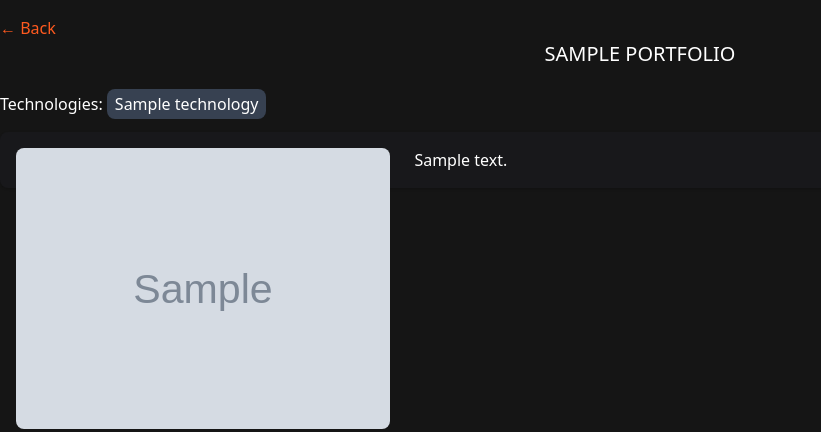
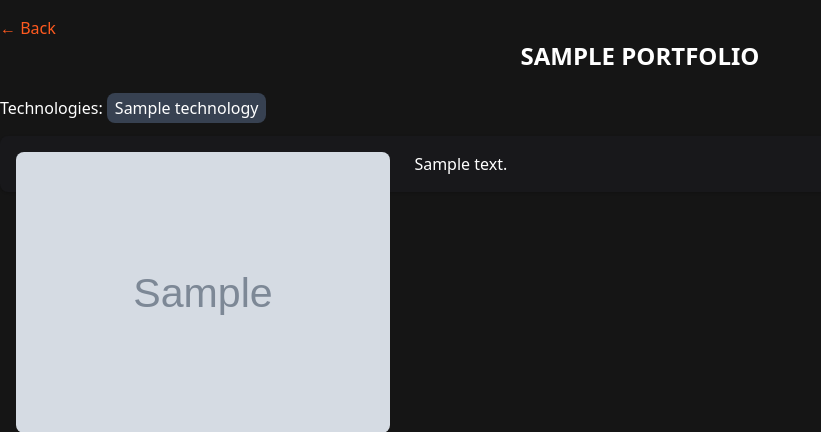
Before and after one commit to ReubenSiama/cv, a Laravel app: template resources/views/portfolio.blade.php in a window 1280 px wide. Shown: the part 64-496 px from the top of the page, without its empty margins (0-821 px from the left). Run offline with Laravel 12, Linux system fonts and the light colour scheme; the template is opened without the code that fills it: most values are stand-ins (such as "Sample title", 1, 10 or a date in 2020); grey boxes marked "Sample" are stand-in pictures; style sheets or scripts are compiled from the project's sources.

Commit message:
portfolio header

```diff
--- a/resources/views/portfolio.blade.php
+++ b/resources/views/portfolio.blade.php
@@ -5,9 +5,9 @@
         ← Back
     </a>
     <br>
-    <div class="text-center uppercase text-xl">
+    <h1 class="text-center uppercase text-2xl font-extrabold">
         {{ $portfolio->title }}
-    </div>
+    </h1>
     <br>
     <div class="mb-4">
         Technologies:
```
Also changed, not shown: 3 other files.
